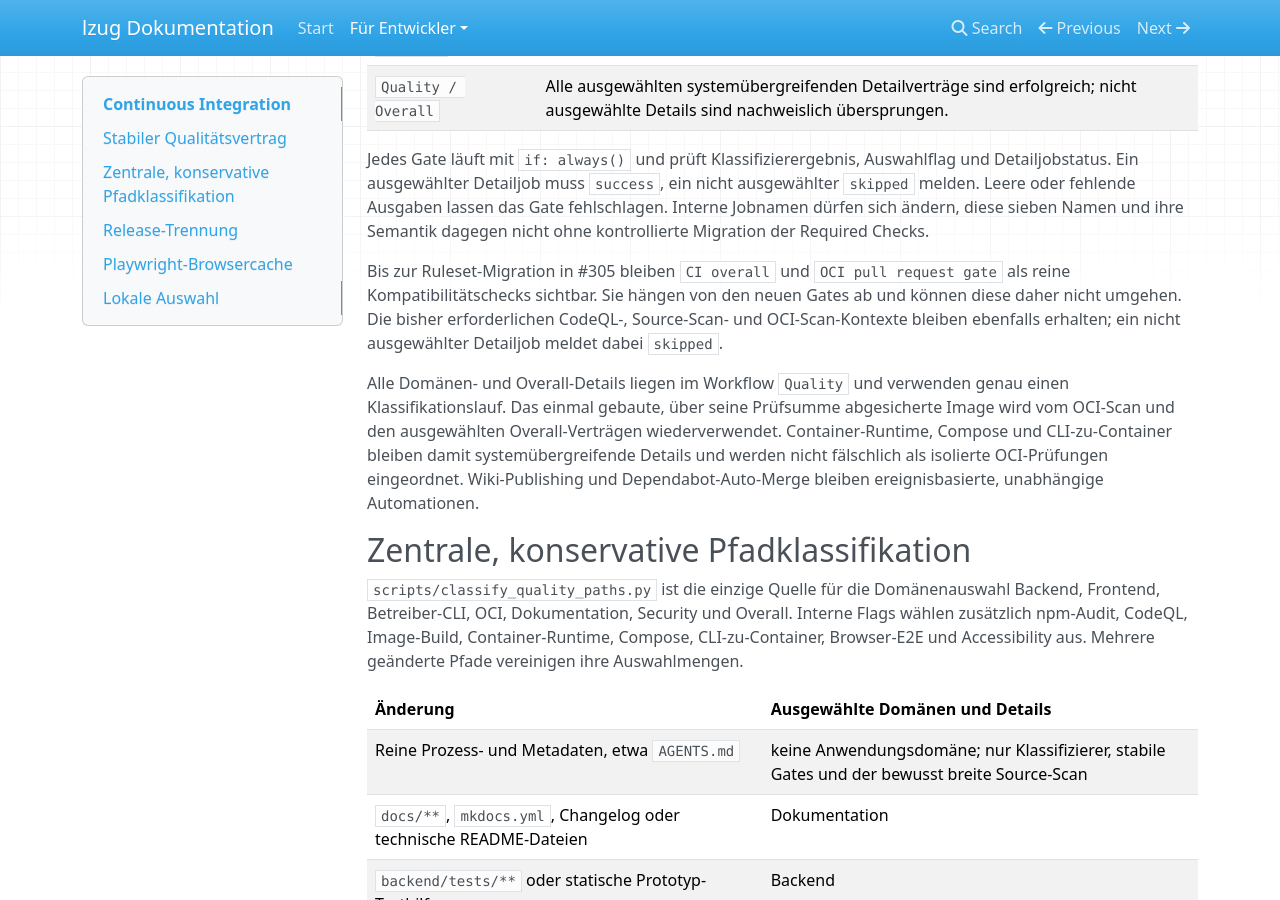
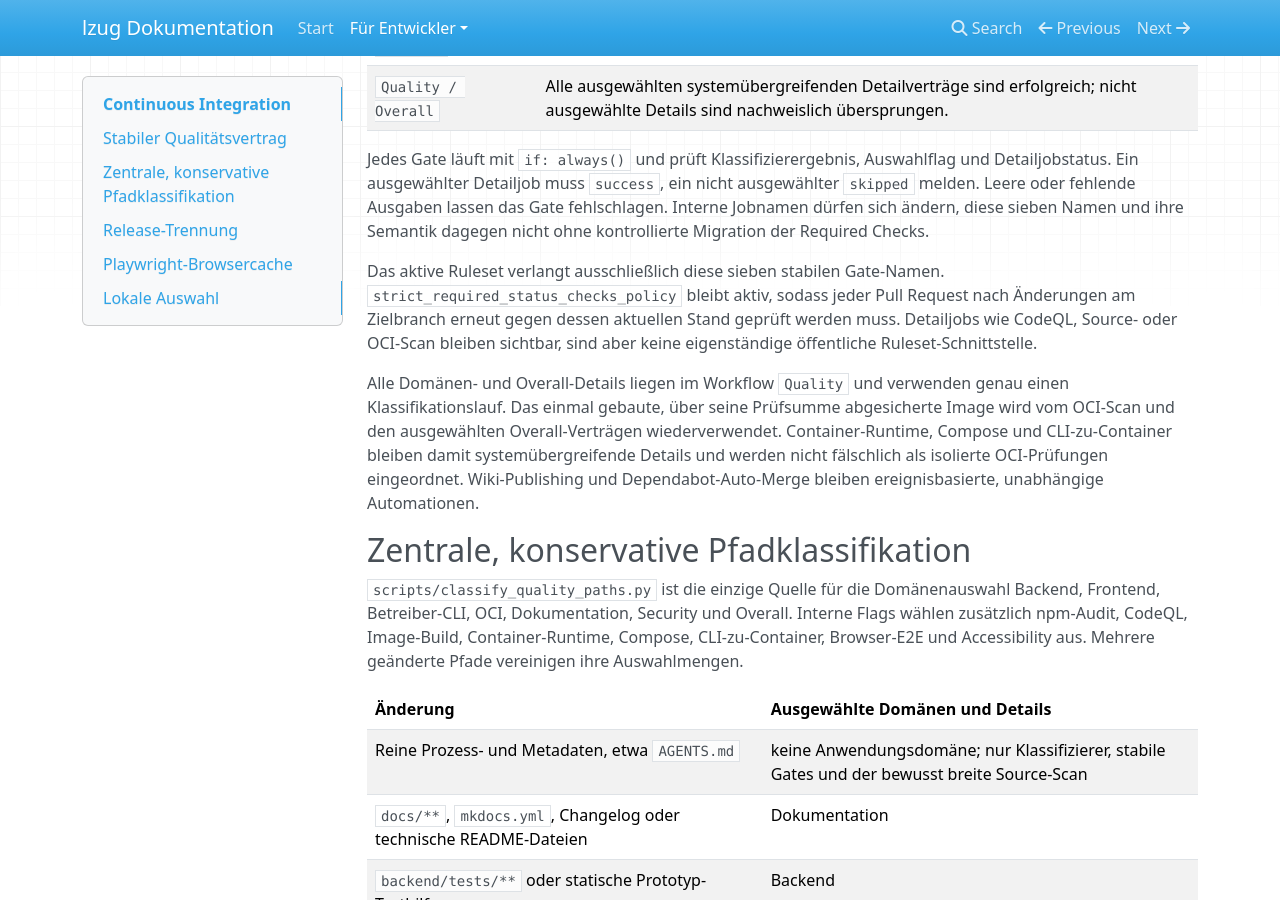
Before and after one commit to lxndrp/lzug, an MkDocs documentation site: the page built from docs/developers/continuous-integration.md, in a window 1280 px wide and 900 px high, scrolled down 610 px. Built offline with MkDocs 1.6.1, drawn with Linux system fonts in a browser that asks for light colours; nearby versions of some CDN libraries.

Commit message:
Migrate required checks and verify runner usage (#322)

```diff
--- a/docs/developers/continuous-integration.md
+++ b/docs/developers/continuous-integration.md
@@ -22,11 +22,11 @@ nicht ausgewählter `skipped` melden. Leere oder fehlende Ausgaben lassen das
 Gate fehlschlagen. Interne Jobnamen dürfen sich ändern, diese sieben Namen und
 ihre Semantik dagegen nicht ohne kontrollierte Migration der Required Checks.
 
-Bis zur Ruleset-Migration in #305 bleiben `CI overall` und
-`OCI pull request gate` als reine Kompatibilitätschecks sichtbar. Sie hängen
-von den neuen Gates ab und können diese daher nicht umgehen. Die bisher
-erforderlichen CodeQL-, Source-Scan- und OCI-Scan-Kontexte bleiben ebenfalls
-erhalten; ein nicht ausgewählter Detailjob meldet dabei `skipped`.
+Das aktive Ruleset verlangt ausschließlich diese sieben stabilen Gate-Namen.
+`strict_required_status_checks_policy` bleibt aktiv, sodass jeder Pull Request
+nach Änderungen am Zielbranch erneut gegen dessen aktuellen Stand geprüft
+werden muss. Detailjobs wie CodeQL, Source- oder OCI-Scan bleiben sichtbar,
+sind aber keine eigenständige öffentliche Ruleset-Schnittstelle.
 
 Alle Domänen- und Overall-Details liegen im Workflow `Quality` und verwenden
 genau einen Klassifikationslauf. Das einmal gebaute, über seine Prüfsumme
```
Also changed, not shown: docs/developers/architecture/security-baseline.md (+4 -5 lines), 7 other files.
